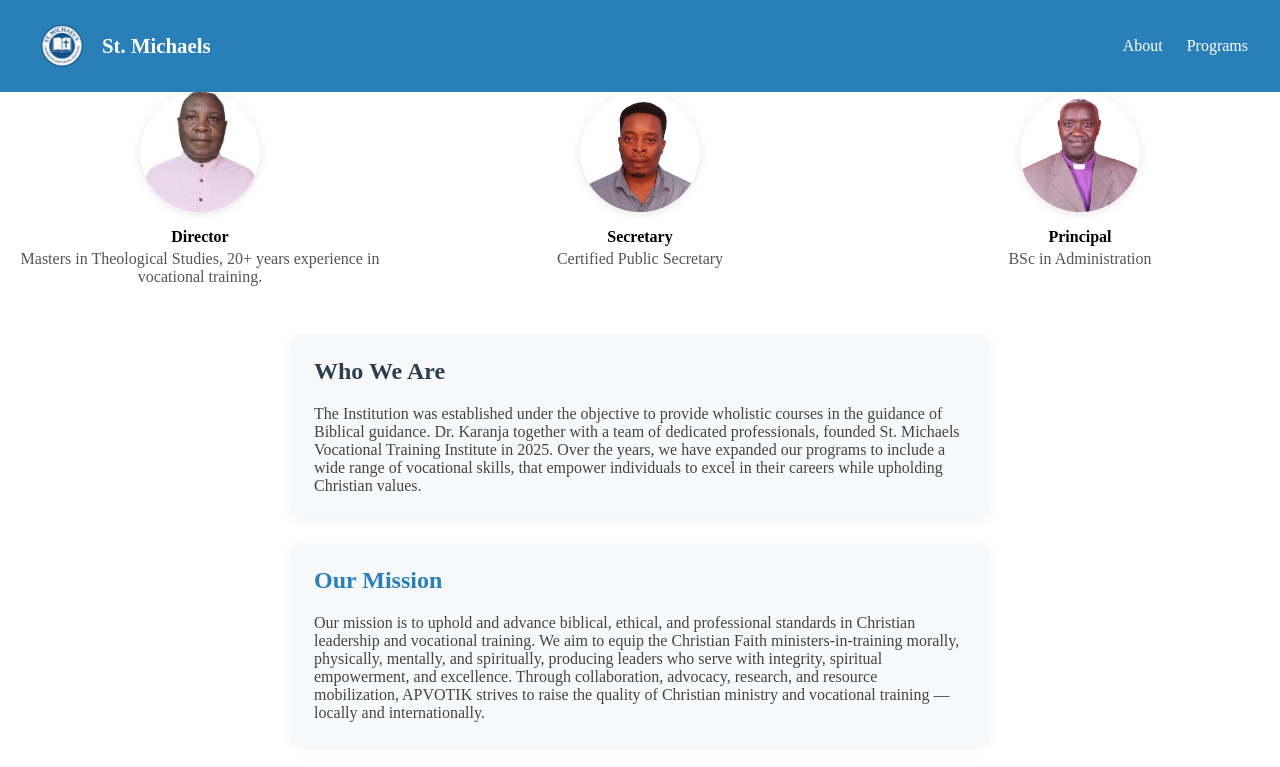
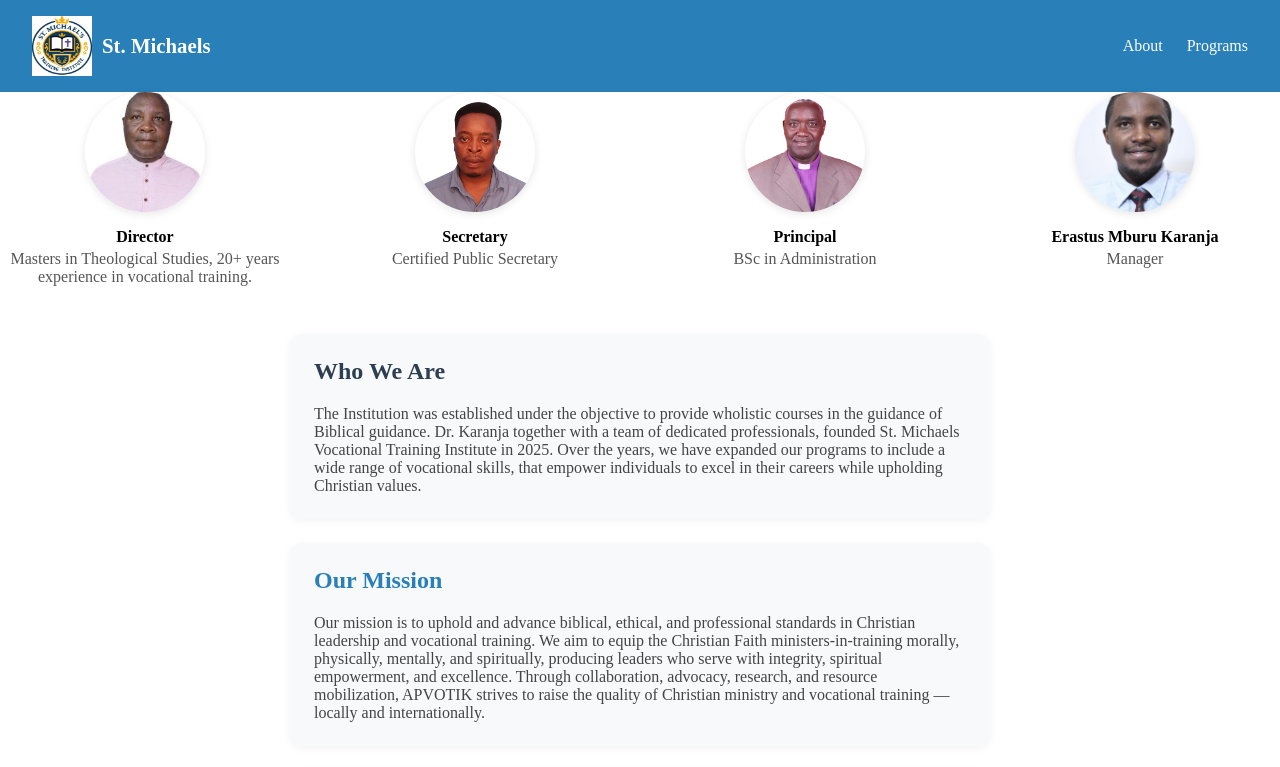
Before and after one commit to thmainagig/michaels, a plain HTML site: page about.html in a window 1280 px wide. Shown: the top 767 px of the page. Drawn offline with Linux system fonts and the light colour scheme.

Commit message:
Third commit

```diff
--- a/about.html
+++ b/about.html
@@ -17,7 +17,7 @@
         <div class="container">
             <nav class="navbar">
                 <a href="index.html" class="logo">
-                    <img src="static/images/stmichaels.png" alt="Calvary Mission Tanzania Logo" class="logo-img">
+                    <img src="static/images/michaels.jpg" alt="Calvary Mission Tanzania Logo" class="logo-img">
                     <span class="logo-text">St. Michaels </span>
                 </a>
                 <ul class="nav-links">
@@ -32,7 +32,7 @@
         </div>
     </section>
     <section>
-        <div style="display: flex; gap: 40px; justify-content: center; margin-bottom: 40px;">
+        <div class="team-section">
             <div style="flex: 1; text-align: center;">
                 <img src="static/images/Calvary_director.jpeg" alt="Calvary Founder" style="width: 120px; height: 120px; object-fit: cover; border-radius: 50%; box-shadow: 0 2px 8px rgba(0, 0, 0, 0.1);">
                 <p style="font-weight: bold; margin: 12px 0 4px;">Director  </p>
@@ -47,6 +47,11 @@
                 <img src="static/images/sec_apvotik.png" alt="Secretary" style="width: 120px; height: 120px; object-fit: cover; border-radius: 50%; box-shadow: 0 2px 8px rgba(0, 0, 0, 0.1); ">
                 <p style="font-weight: bold; margin: 12px 0 4px;">Principal</p>
                 <p style="margin: 0 0 8px; color:#555">BSc in Administration </p>
+            </div>
+             <div style="flex: 1; text-align: center;">
+                <img src="static/images/erastus.jpeg" alt="Calvary Founder" style="width: 120px; height: 120px; object-fit: cover; border-radius: 50%; box-shadow: 0 2px 8px rgba(0, 0, 0, 0.1);">
+                <p style="font-weight: bold; margin: 12px 0 4px;">Erastus Mburu Karanja </p>
+                <p style="margin: 0 0 8px; color: #555">Manager</p>
             </div>
         </div>
         <div style="max-width: 700px; margin: 0 auto;">
--- a/static/css/styles.css
+++ b/static/css/styles.css
@@ -185,3 +185,11 @@ body {
 .container, section{
   flex: 1 0 auto;
 }
+
+.team-section {
+  display: flex;
+  gap: 40px;
+  justify-content: center;
+  margin-bottom: 40px;
+  flex-wrap: wrap;
+}
```
Also changed, not shown: index.html (+1 -1 lines), programs.html (+1 -1 lines), static/images/apple-touch-icon.png, static/images/calvary_logo.png (deleted), static/images/erastus.jpeg (added), static/images/favicon-96x96.png, static/images/favicon.ico, static/images/favicon.svg, static/images/michaels.jpg (added), static/images/site.webmanifest, static/images/stmichaels.png (deleted), static/images/web-app-manifest-192x192.png, static/images/web-app-manifest-512x512.png.
